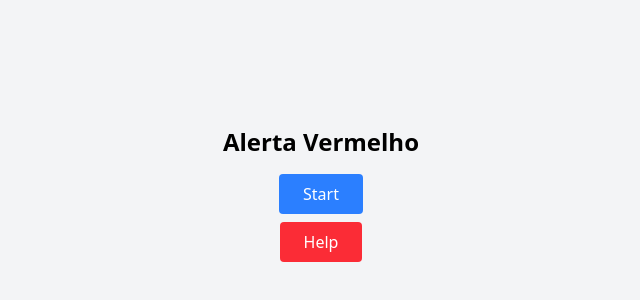
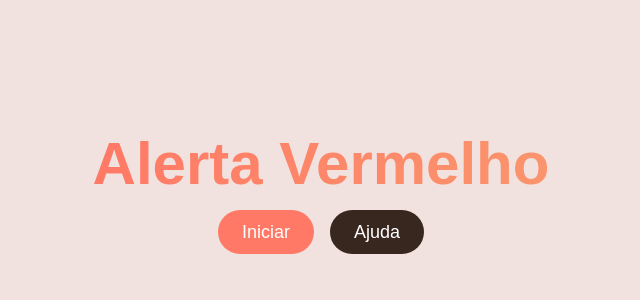
Before and after one commit to Gs-Toledo/Alerta-Vermelho, a React (Vite) app in the folder packages/react/: page / in a window 1280 px wide. Shown: the part 206-506 px from the top of the page, without its empty margins (319-959 px from the left). Built offline with nearby package versions, Linux system fonts and the light colour scheme.

Commit message:
Atualiza componentes e estilo da tela inicial

```diff
--- a/packages/react/src/Game.tsx
+++ b/packages/react/src/Game.tsx
@@ -1,17 +1,19 @@
 export default function Game () {
     return (
-        <div className="flex flex-col items-center justify-center h-screen bg-gray-100">
-            <span role="heading" className="font-bold text-2xl">
+        <div className="flex flex-col items-center justify-center h-screen bg-earthy-1">
+            <span role="heading" className="font-epilogue font-bold text-6xl animate-game-title-gradiant">
                 Alerta Vermelho
             </span>
 
-            <button role="button" className="mt-4 px-6 py-2 bg-blue-500 text-white rounded hover:bg-blue-600 focus:outline-none focus:ring-2 focus:ring-blue-400">
-                Start
-            </button>
+            <div className="flex flex-row items-center justify-center gap-4 mt-4">
+                <button role="button" className="text-lg px-6 py-2 bg-fiery-3 text-white rounded-full transition-colors cursor-pointer">
+                    Iniciar
+                </button>
 
-            <button role="button" className="mt-2 px-6 py-2 bg-red-500 text-white rounded hover:bg-red-600 focus:outline-none focus:ring-2 focus:ring-red-400">
-                Help
-            </button>
+                <button role="button" className="text-lg px-6 py-2 bg-earthy-5 text-white rounded-full transition-colors cursor-pointer">
+                    Ajuda
+                </button>
+            </div>
         </div>
     );
 };
--- a/packages/react/src/index.css
+++ b/packages/react/src/index.css
@@ -1 +1,48 @@
 @import "tailwindcss";
+
+@import url('https://fonts.googleapis.com/css2?family=Epilogue:ital,wght@0,100..900;1,100..900&display=swap');
+@import url('https://fonts.googleapis.com/css2?family=DM+Sans:ital,opsz,wght@0,9..40,100..1000;1,9..40,100..1000&family=Epilogue:ital,wght@0,100..900;1,100..900&display=swap');
+
+@theme {
+    --font-epilogue: 'Epilogue', sans-serif;
+    --font-dm-sans: 'DM Sans', sans-serif;
+
+    --color-earthy-1: #F2E2DF;
+    --color-earthy-2: #C6B2A9;
+    --color-earthy-3: #A98E82;
+    --color-earthy-4: #9E7765;
+    --color-earthy-5: #37271F;
+    --color-earthy-6: #27211E;
+
+    --color-fiery-1: #F4CA78;
+    --color-fiery-2: #F5B073;
+    --color-fiery-3: #FF7966;
+}
+
+body {
+    @apply font-dm-sans;
+}
+
+@keyframes gradient-x {
+    0%, 100% {
+        background-position: 0% 50%;
+    }
+
+    50% {
+        background-position: 100% 50%;
+    }
+}
+
+.animate-game-title-gradiant {
+    background: linear-gradient(
+        270deg,
+        var(--color-fiery-1),
+        var(--color-fiery-2),
+        var(--color-fiery-3)
+    );
+    background-size: 400% 400%;
+    background-clip: text;
+    -webkit-background-clip: text;
+    color: transparent;
+    animation: gradient-x 8s ease infinite;
+}
```
